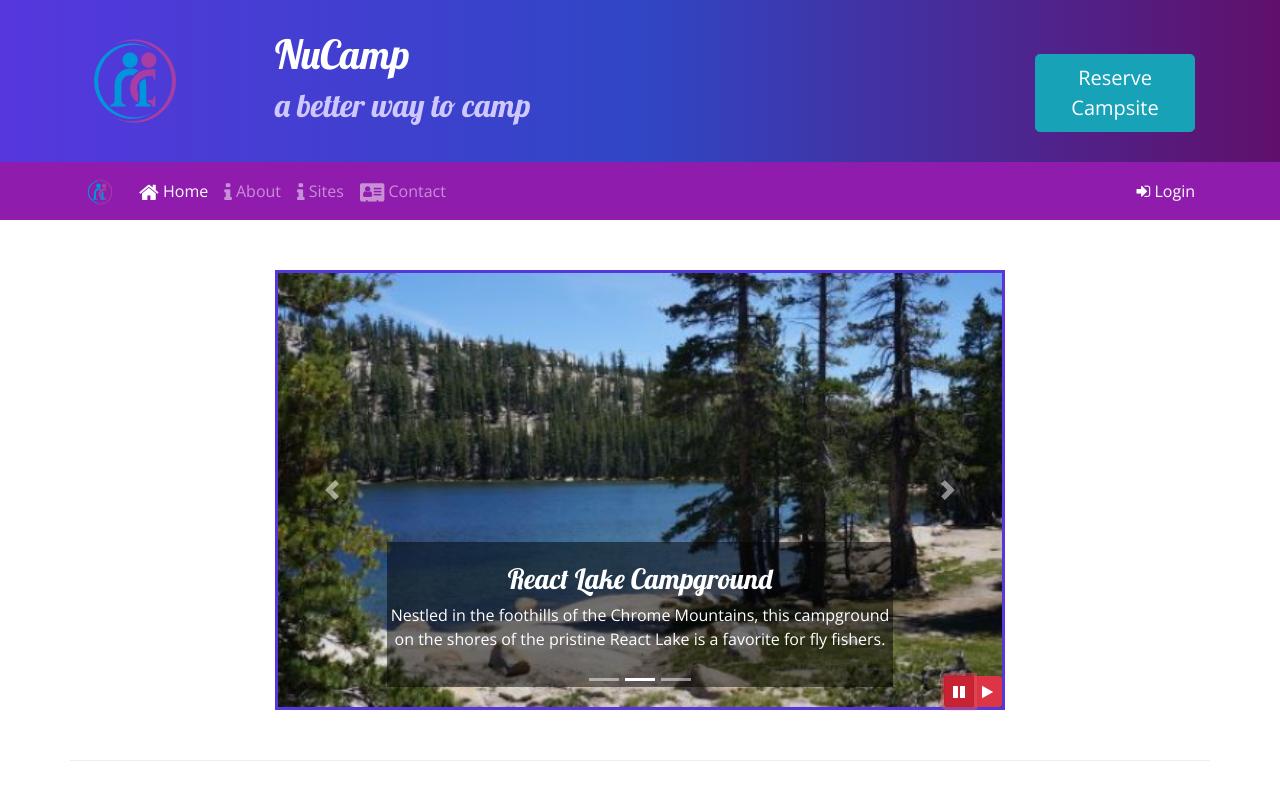
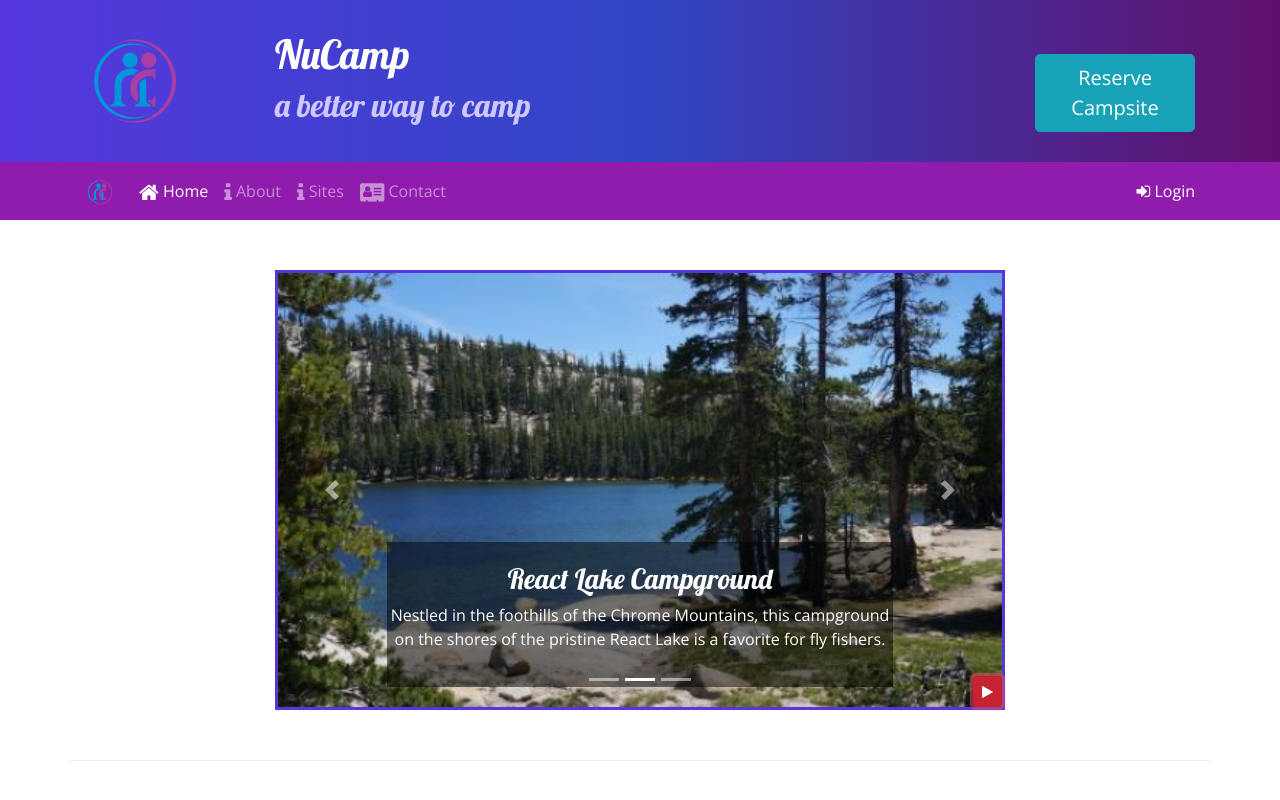
Before and after one commit to shannonel/NucampSite_EShannon, a website: page index.html in a window 1280 px wide. Both pictures are taken after a click on the button 959 px from the left and 691 px from the top of the page. Shown: the top 800 px of the page. Drawn offline with nearby package versions, Linux system fonts and the light colour scheme.

Commit message:
Bootstrap and jQuery Part 2

```diff
--- a/index.html
+++ b/index.html
@@ -188,14 +188,9 @@
                         <span class="carousel-control-next-icon"></span>
                         <span class="sr-only">Next</span>
                     </a>
-                    <div class="btn-group" id="carouselButton">
-                        <button class="btn btn-danger btn-sm" id="carouselPause">
+                        <button class="btn btn-danger btn-sm" id="carouselButton">
                             <i class="fa fa-pause"></i>
                         </button>
-                        <button class="btn btn-danger btn-sm" id="carouselPlay">
-                            <i class="fa fa-play"></i>
-                        </button>
-                    </div>
                 </div>
             </div>
         </div>
@@ -277,13 +272,18 @@
 
     <script>
         $(function(){
-            $(".carousel").carousel( { interval: 2000, pause: "false" });
-            $("#carouselPause").click(function(){
-                $(".carousel").carousel("pause");
-            });
-            $("#carouselPlay").click(function(){
-                $(".carousel").carousel("cycle");
-            });
+            $(".carousel").carousel( {interval: 2000, pause: "false"});
+            $("#carouselButton").click(function(){
+                if ($("#carouselButton").children("i").hasClass("fa-pause")) {
+                    $(".carousel").carousel("pause");
+                    $("#carouselButton").children("i").removeClass("fa-pause");
+                    $("#carouselButton").children("i").addClass("fa-play");
+                } else {
+                    $(".carousel").carousel("cycle");
+                    $("#carouselButton").children("i").removeClass("fa-play");
+                    $("#carouselButton").children("i").addClass("fa-pause");
+                }
+            })
         });
     </script>
 </body>
```
